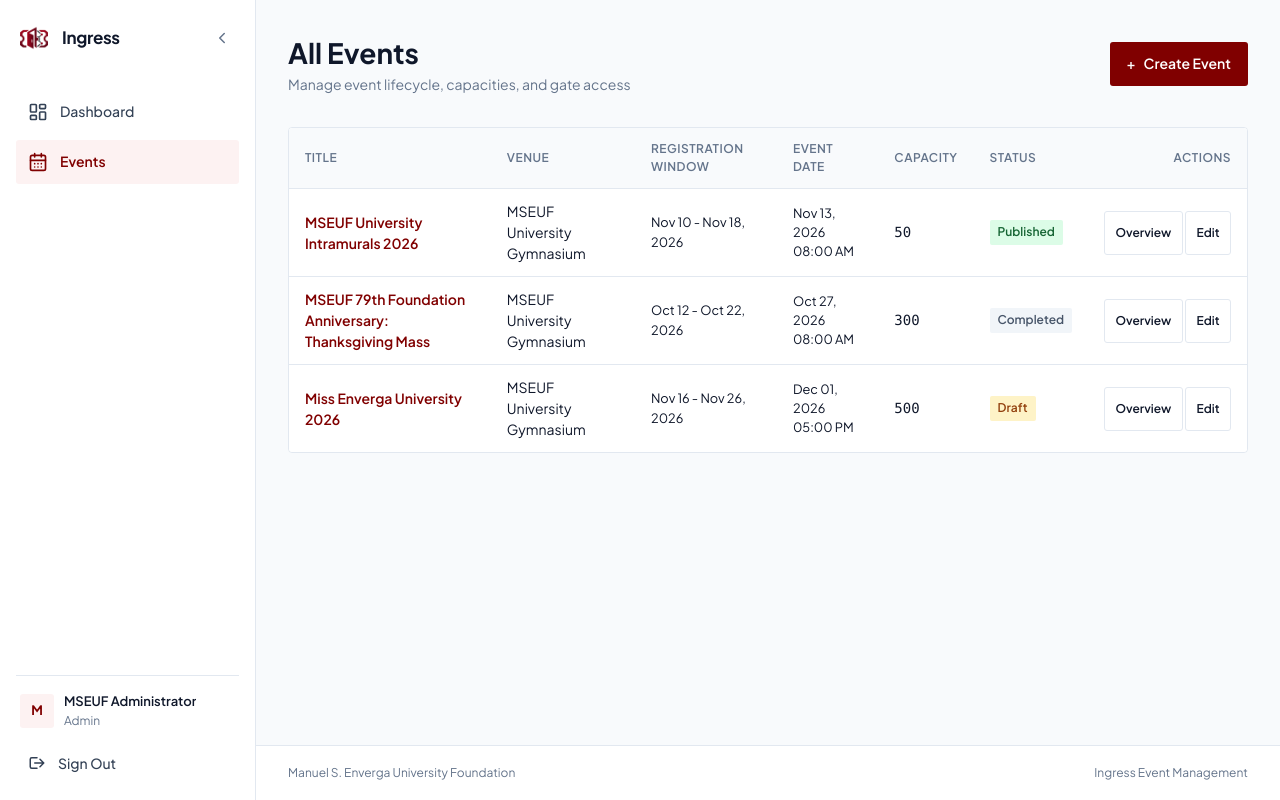
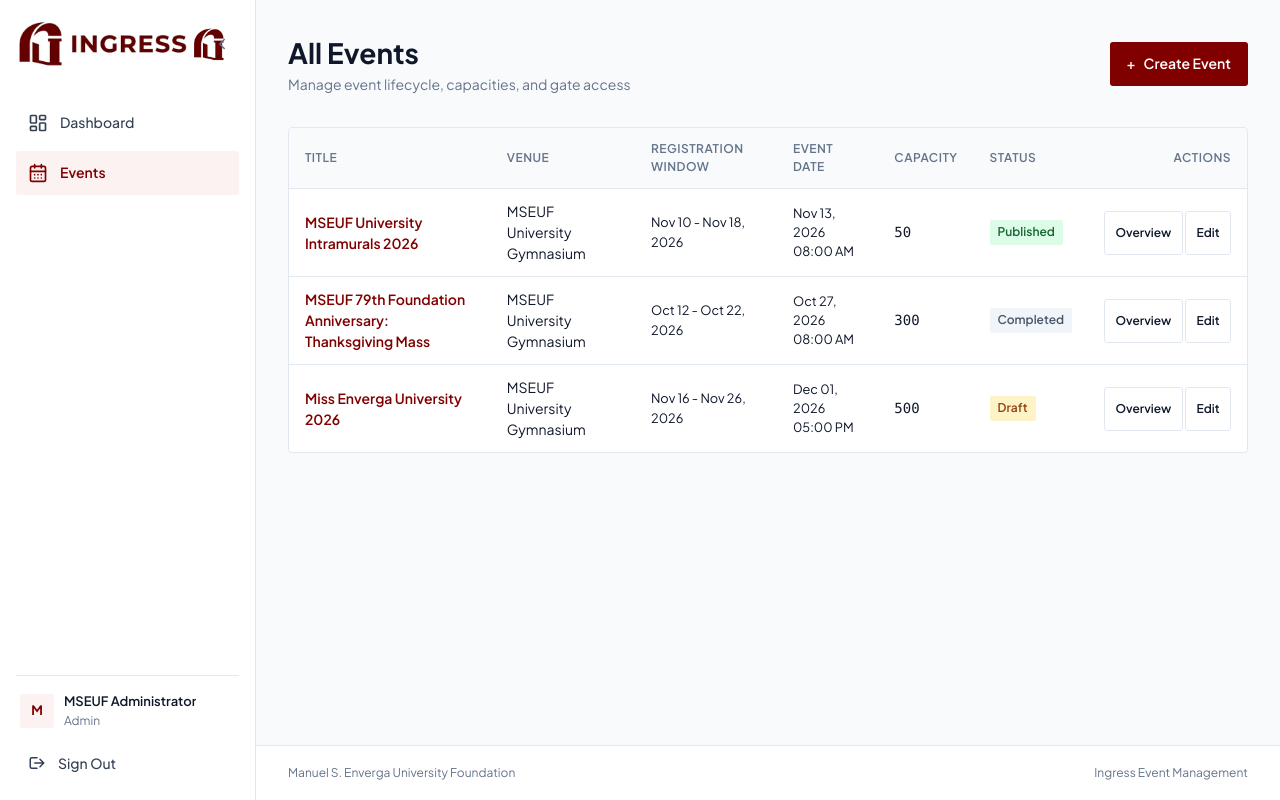
Before and after one commit to lucifron28/Ingress, a Laravel app: page /organizer/events in a window 1280 px wide. Run offline with Laravel 12, Linux system fonts and the light colour scheme; a user stored in the database is signed in; data comes from the database, SQL or seed files in the repository; data that the repository does not hold is empty; style sheets or scripts are compiled from the project's sources; parts of the project's set-up code (start-up, migrations or seed data) failed here and were passed over.

Commit message:
feat(web): integrate updated Ingress branding

```diff
--- a/api/resources/css/app.css
+++ b/api/resources/css/app.css
@@ -196,29 +196,57 @@ a {
     display: inline-flex;
     min-width: 0;
     align-items: center;
-    gap: 10px;
-    color: var(--neutral-dark);
-    font-size: 17px;
+    flex: 1 1 auto;
+    color: var(--neutral-dark);
+    text-decoration: none;
+}
+
+.app-sidebar__logo--horizontal {
+    display: block;
+    width: min(100%, 176px);
+    height: auto;
+}
+
+.app-sidebar__logo--symbol {
+    display: none;
+    width: 34px;
+    height: 34px;
+    margin-inline: auto;
+    border-radius: var(--radius-control);
+    object-fit: contain;
+}
+
+.login-card__logo {
+    width: min(100%, 220px);
+    margin: 0 auto 1rem;
+}
+
+.login-card {
+    max-width: 440px;
+    margin: 3rem auto;
+    padding: 2rem;
+    background: var(--surface-white);
+    border: 1px solid var(--neutral-border);
+    border-radius: var(--radius-panel);
+    box-shadow: 0 4px 12px rgb(15 23 42 / 5%);
+}
+
+.login-card__header {
+    margin-bottom: 2rem;
+    text-align: center;
+}
+
+.login-card__title {
+    margin-bottom: 0.25rem;
+    color: var(--neutral-dark);
+    font-size: 1.45rem;
     font-weight: 700;
-    letter-spacing: -0.02em;
-    text-decoration: none;
-}
-
-.app-sidebar__brand-mark {
-    display: inline-grid;
-    width: 36px;
-    height: 36px;
-    flex: 0 0 auto;
-    place-items: center;
-    padding: 4px;
-    background: #ffffff;
-    border-radius: var(--radius-card);
-}
-
-.app-sidebar__brand-mark img {
+}
+
+.app-logo {
     display: block;
-    width: 100%;
-    height: 100%;
+    max-width: 100%;
+    height: auto;
     object-fit: contain;
 }
 
--- /dev/null
+++ b/api/resources/views/components/app-logo.blade.php
@@ -0,0 +1,13 @@
+@props(['variant' => 'horizontal', 'alt' => 'Ingress', 'class' => ''])
+
+@php
+    $logoAssets = [
+        'horizontal' => 'ingress-logo-horizontal.png',
+        'symbol' => 'ingress-gateway-symbol.png',
+        'app-icon' => 'ingress-app-icon.png',
+    ];
+
+    $assetName = $logoAssets[$variant] ?? $logoAssets['horizontal'];
+@endphp
+
+<img class="app-logo app-logo--{{ $variant }} {{ $class }}" src="{{ asset('images/' . $assetName) }}" alt="{{ $alt }}">
--- a/api/resources/views/components/app-sidebar.blade.php
+++ b/api/resources/views/components/app-sidebar.blade.php
@@ -8,10 +8,8 @@
 <aside class="app-sidebar" id="app-sidebar" aria-label="Application sidebar" aria-hidden="false" tabindex="-1" data-app-sidebar>
     <div class="app-sidebar__brand-row">
         <a class="app-sidebar__brand" href="{{ route('organizer.dashboard') }}" aria-label="Ingress Dashboard">
-            <span class="app-sidebar__brand-mark">
-                <img src="{{ asset('images/ingress-mark.png') }}" alt="" width="32" height="32">
-            </span>
-            <span class="app-sidebar__brand-name">Ingress</span>
+            <x-app-logo variant="horizontal" alt="" class="app-sidebar__logo app-sidebar__logo--horizontal" />
+            <x-app-logo variant="symbol" alt="" class="app-sidebar__logo app-sidebar__logo--symbol" />
         </a>
 
         <button
--- a/api/resources/views/layouts/app.blade.php
+++ b/api/resources/views/layouts/app.blade.php
@@ -5,7 +5,8 @@
     <meta name="viewport" content="width=device-width, initial-scale=1.0">
     <meta name="csrf-token" content="{{ csrf_token() }}">
     <title>{{ $title ?? 'Ingress' }} - MSEUF Event Management</title>
-    <link rel="icon" type="image/png" href="{{ asset('images/ingress-favicon.png') }}">
+    <link rel="icon" type="image/png" href="{{ asset('images/ingress-gateway-symbol.png') }}">
+    <link rel="apple-touch-icon" href="{{ asset('images/ingress-app-icon.png') }}">
     @vite(['resources/css/app.css', 'resources/js/app.js'])
 </head>
 <body class="app-body">
@@ -33,8 +34,7 @@
                         <x-icon name="menu" size="20" />
                     </button>
                     <a class="app-mobile-header__brand" href="{{ route('organizer.dashboard') }}">
-                        <img src="{{ asset('images/ingress-mark.png') }}" alt="" width="32" height="32">
-                        <span>Ingress</span>
+                        <x-app-logo variant="horizontal" alt="Ingress Dashboard" class="app-mobile-header__logo" />
                     </a>
                 </header>
             @endif
```
Also changed, not shown: other parts of api/resources/css/app.css (+20 -17 lines), api/resources/views/auth/login.blade.php (+4 -5 lines), api/public/images/ingress-app-icon.png (added), api/public/images/ingress-gateway-symbol.png (added), api/public/images/ingress-logo-horizontal.png (added).
